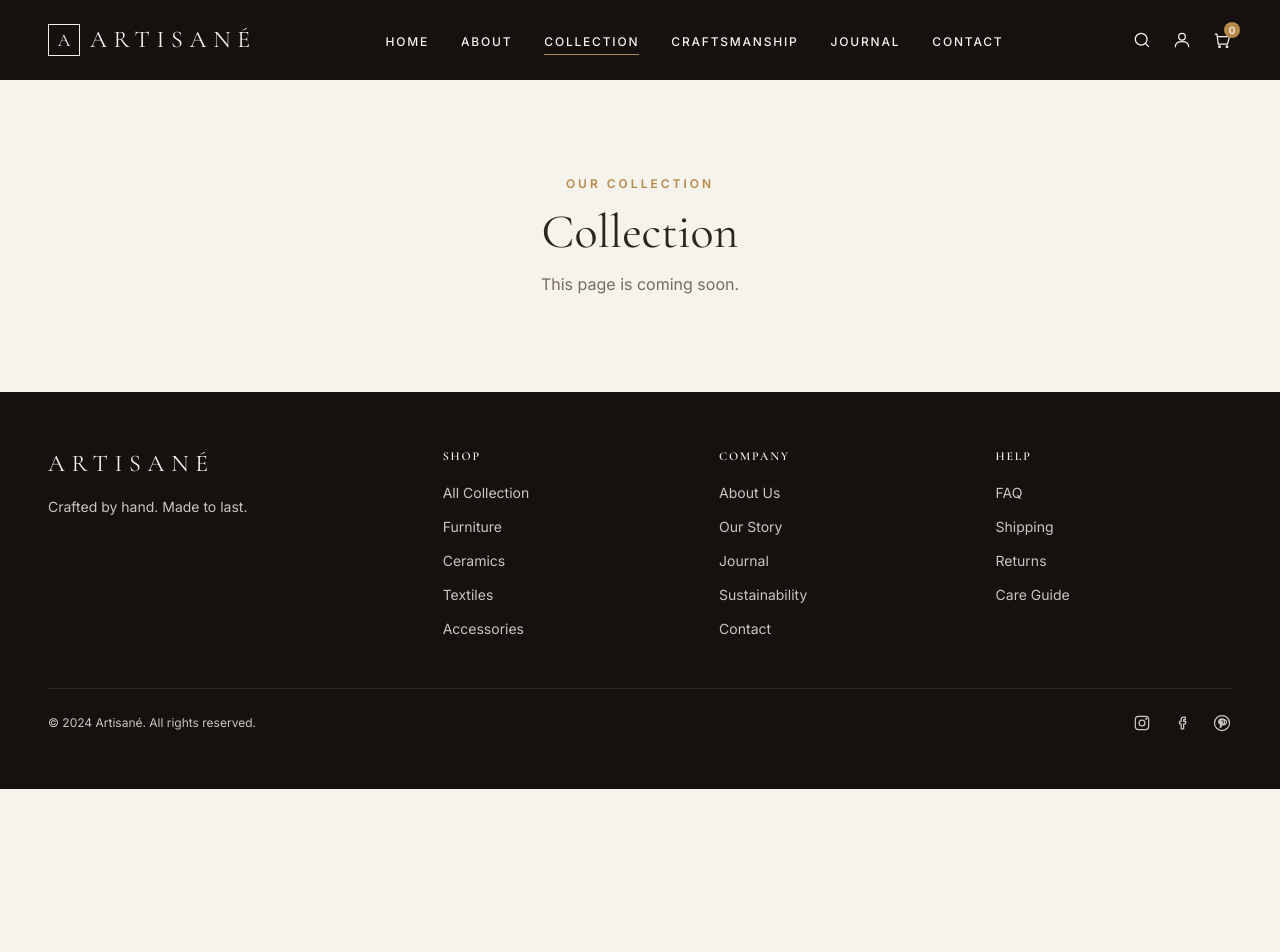
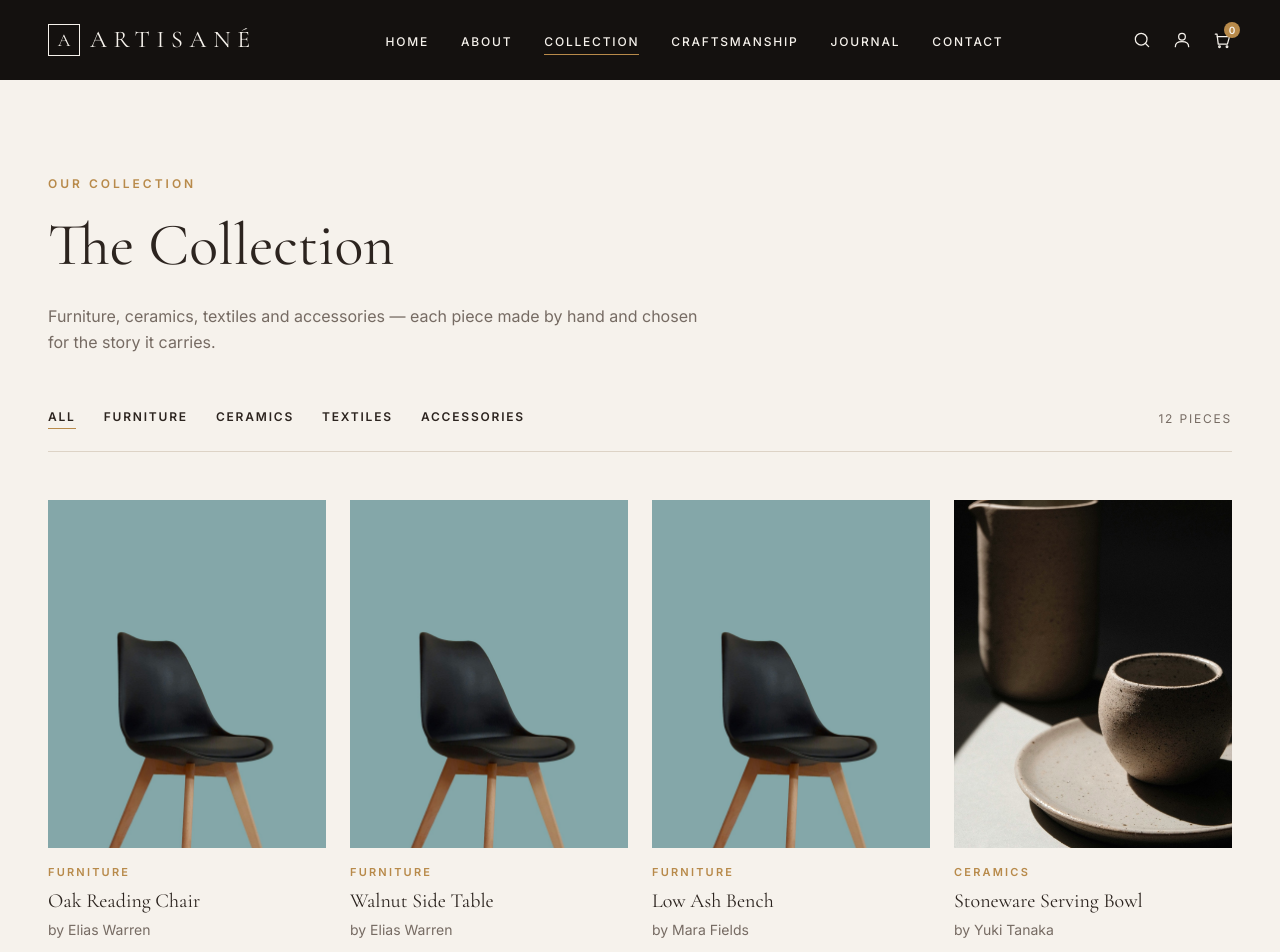
Before and after one commit to KingEmm/Group_2_WDD430_Handcrafted-Haven, a Next.js app: page /collection in a window 1280 px wide. Shown: the top 952 px of the page. Before the commit the page ends 800 px from the top, so only its background shows below. Built offline with nearby package versions, Linux system fonts and the light colour scheme.

Commit message:
Build minimalist collection page with category filtering

```diff
--- a/src/app/collection/page.tsx
+++ b/src/app/collection/page.tsx
@@ -1,17 +1,59 @@
 import Container from "@/components/ui/Container";
+import CategoryFilter from "@/components/product/CategoryFilter";
+import ProductGrid from "@/components/product/ProductGrid";
+import { PRODUCTS } from "@/data/products";
+import { CATEGORIES } from "@/data/categories";
+import type { CategorySlug } from "@/types";
 
-export default function CollectionPage() {
+const VALID_CATEGORIES = new Set(CATEGORIES.map((c) => c.slug));
+
+function parseCategory(value?: string): CategorySlug | null {
+  return value && VALID_CATEGORIES.has(value as CategorySlug)
+    ? (value as CategorySlug)
+    : null;
+}
+
+export default async function CollectionPage({
+  searchParams,
+}: {
+  searchParams: Promise<{ category?: string }>;
+}) {
+  const { category } = await searchParams;
+  const active = parseCategory(category);
+
+  const products = active
+    ? PRODUCTS.filter((p) => p.category === active)
+    : PRODUCTS;
+
+  const activeName = active
+    ? CATEGORIES.find((c) => c.slug === active)?.name
+    : null;
+
   return (
-    <Container className="py-24 text-center">
-      <p className="text-xs font-semibold uppercase tracking-[0.25em] text-gold">
-        Our Collection
-      </p>
-      <h1 className="mt-4 font-[family-name:var(--font-heading)] text-5xl">
-        Collection
-      </h1>
-      <p className="mx-auto mt-4 max-w-md text-stone">
-        This page is coming soon.
-      </p>
+    <Container className="py-16 lg:py-24">
+      <header className="max-w-2xl">
+        <p className="text-xs font-semibold uppercase tracking-[0.25em] text-gold">
+          Our Collection
+        </p>
+        <h1 className="mt-4 font-[family-name:var(--font-heading)] text-5xl leading-tight sm:text-6xl">
+          {activeName ?? "The Collection"}
+        </h1>
+        <p className="mt-5 text-base leading-relaxed text-stone">
+          Furniture, ceramics, textiles and accessories — each piece made by
+          hand and chosen for the story it carries.
+        </p>
+      </header>
+
+      <div className="mt-12 flex flex-col gap-6 border-b border-beige pb-6 sm:flex-row sm:items-end sm:justify-between">
+        <CategoryFilter active={active} />
+        <p className="text-xs uppercase tracking-[0.15em] text-stone">
+          {products.length} {products.length === 1 ? "piece" : "pieces"}
+        </p>
+      </div>
+
+      <div className="mt-12">
+        <ProductGrid products={products} />
+      </div>
     </Container>
   );
 }
--- a/src/components/product/CategoryFilter.tsx
+++ b/src/components/product/CategoryFilter.tsx
@@ -0,0 +1,39 @@
+import Link from "next/link";
+import { CATEGORIES } from "@/data/categories";
+import type { CategorySlug } from "@/types";
+
+const filters: { slug: CategorySlug | null; label: string }[] = [
+  { slug: null, label: "All" },
+  ...CATEGORIES.map((c) => ({ slug: c.slug, label: c.name })),
+];
+
+export default function CategoryFilter({
+  active,
+}: {
+  active: CategorySlug | null;
+}) {
+  return (
+    <nav aria-label="Filter by category">
+      <ul className="flex flex-wrap items-center gap-x-7 gap-y-3">
+        {filters.map(({ slug, label }) => {
+          const isActive = slug === active;
+          return (
+            <li key={slug ?? "all"}>
+              <Link
+                href={slug ? `/collection?category=${slug}` : "/collection"}
+                aria-current={isActive ? "page" : undefined}
+                className={`border-b pb-1 text-xs font-semibold uppercase tracking-[0.15em] transition-colors ${
+                  isActive
+                    ? "border-gold text-espresso"
+                    : "border-transparent text-stone hover:text-espresso"
+                }`}
+              >
+                {label}
+              </Link>
+            </li>
+          );
+        })}
+      </ul>
+    </nav>
+  );
+}
--- a/src/components/product/ProductCard.tsx
+++ b/src/components/product/ProductCard.tsx
@@ -0,0 +1,36 @@
+import Link from "next/link";
+import Image from "next/image";
+import type { Product } from "@/types";
+import { formatPrice } from "@/lib/utils";
+
+export default function ProductCard({ product }: { product: Product }) {
+  return (
+    <Link
+      href={`/collection/${product.slug}`}
+      className="group block focus:outline-none focus-visible:ring-2 focus-visible:ring-gold"
+    >
+      <div className="relative aspect-[4/5] w-full overflow-hidden bg-beige/40">
+        <Image
+          src={product.image}
+          alt={product.name}
+          fill
+          sizes="(min-width: 1024px) 25vw, (min-width: 640px) 45vw, 100vw"
+          className="object-cover transition-transform duration-500 group-hover:scale-105"
+        />
+      </div>
+
+      <div className="pt-4">
+        <p className="text-[11px] font-semibold uppercase tracking-[0.2em] text-gold">
+          {product.category}
+        </p>
+        <h3 className="mt-2 font-[family-name:var(--font-heading)] text-xl leading-snug text-espresso">
+          {product.name}
+        </h3>
+        <p className="mt-1 text-sm text-stone">by {product.artisan}</p>
+        <p className="mt-3 text-sm font-medium tracking-wide text-espresso">
+          {formatPrice(product.price)}
+        </p>
+      </div>
+    </Link>
+  );
+}
--- a/src/components/product/ProductGrid.tsx
+++ b/src/components/product/ProductGrid.tsx
@@ -0,0 +1,26 @@
+import type { Product } from "@/types";
+import ProductCard from "./ProductCard";
+
+export default function ProductGrid({ products }: { products: Product[] }) {
+  if (products.length === 0) {
+    return (
+      <div className="border border-beige py-24 text-center">
+        <p className="font-[family-name:var(--font-heading)] text-2xl text-espresso">
+          Nothing here yet
+        </p>
+        <p className="mx-auto mt-3 max-w-sm text-sm text-stone">
+          No pieces match this category right now. Explore the full collection
+          to see everything our makers have crafted.
+        </p>
+      </div>
+    );
+  }
+
+  return (
+    <div className="grid grid-cols-1 gap-x-6 gap-y-12 sm:grid-cols-2 lg:grid-cols-3 xl:grid-cols-4">
+      {products.map((product) => (
+        <ProductCard key={product.slug} product={product} />
+      ))}
+    </div>
+  );
+}
--- a/src/data/products.ts
+++ b/src/data/products.ts
@@ -0,0 +1,147 @@
+import type { Product } from "@/types";
+
+const IMAGES: Record<Product["category"], string> = {
+  furniture: "/images/products/furniture.jpg",
+  ceramics: "/images/products/ceramics.jpg",
+  textiles: "/images/products/textiles.jpg",
+  accessories: "/images/products/accessories.jpg",
+};
+
+export const PRODUCTS: Product[] = [
+  {
+    slug: "oak-reading-chair",
+    name: "Oak Reading Chair",
+    category: "furniture",
+    price: 640,
+    artisan: "Elias Warren",
+    origin: "Vermont, USA",
+    image: IMAGES.furniture,
+    description:
+      "Hand-joined solid oak with a hand-rubbed oil finish, shaped for long afternoons with a good book.",
+    featured: true,
+  },
+  {
+    slug: "walnut-side-table",
+    name: "Walnut Side Table",
+    category: "furniture",
+    price: 380,
+    artisan: "Elias Warren",
+    origin: "Vermont, USA",
+    image: IMAGES.furniture,
+    description:
+      "A compact walnut table with tapered legs and a live edge that keeps the grain of the tree.",
+  },
+  {
+    slug: "ash-bench",
+    name: "Low Ash Bench",
+    category: "furniture",
+    price: 520,
+    artisan: "Mara Fields",
+    origin: "Oregon, USA",
+    image: IMAGES.furniture,
+    description:
+      "A minimalist bench in pale ash, built with wedged through-tenons and no visible hardware.",
+  },
+  {
+    slug: "stoneware-serving-bowl",
+    name: "Stoneware Serving Bowl",
+    category: "ceramics",
+    price: 68,
+    artisan: "Yuki Tanaka",
+    origin: "Kyoto, Japan",
+    image: IMAGES.ceramics,
+    description:
+      "Wheel-thrown stoneware finished in a soft ash glaze that pools quietly toward the base.",
+    featured: true,
+  },
+  {
+    slug: "matte-mug-set",
+    name: "Matte Mug, Set of Two",
+    category: "ceramics",
+    price: 52,
+    artisan: "Yuki Tanaka",
+    origin: "Kyoto, Japan",
+    image: IMAGES.ceramics,
+    description:
+      "A pair of hand-thrown mugs with an unglazed foot and a warm, earthen matte finish.",
+  },
+  {
+    slug: "speckled-dinner-plates",
+    name: "Speckled Dinner Plates",
+    category: "ceramics",
+    price: 96,
+    artisan: "Nadia Rossi",
+    origin: "Umbria, Italy",
+    image: IMAGES.ceramics,
+    description:
+      "Four coupe plates in speckled clay, each one subtly different where the maker's hands passed.",
+  },
+  {
+    slug: "handwoven-wool-throw",
+    name: "Handwoven Wool Throw",
+    category: "textiles",
+    price: 180,
+    artisan: "Sofia Marquez",
+    origin: "Oaxaca, Mexico",
+    image: IMAGES.textiles,
+    description:
+      "Loom-woven from undyed highland wool, finished with hand-knotted fringe along both ends.",
+    featured: true,
+  },
+  {
+    slug: "linen-table-runner",
+    name: "Stonewashed Linen Runner",
+    category: "textiles",
+    price: 74,
+    artisan: "Sofia Marquez",
+    origin: "Oaxaca, Mexico",
+    image: IMAGES.textiles,
+    description:
+      "Pure stonewashed linen with a soft, lived-in drape and hand-rolled hems.",
+  },
+  {
+    slug: "indigo-cushion-cover",
+    name: "Indigo Cushion Cover",
+    category: "textiles",
+    price: 58,
+    artisan: "Amara Diallo",
+    origin: "Dakar, Senegal",
+    image: IMAGES.textiles,
+    description:
+      "Naturally dyed with indigo and block-printed by hand, so no two covers are quite alike.",
+  },
+  {
+    slug: "leather-card-wallet",
+    name: "Vegetable-Tanned Card Wallet",
+    category: "accessories",
+    price: 64,
+    artisan: "Tomas Halvorsen",
+    origin: "Bergen, Norway",
+    image: IMAGES.accessories,
+    description:
+      "Saddle-stitched by hand from vegetable-tanned leather that patinas with everyday use.",
+    featured: true,
+  },
+  {
+    slug: "brass-key-ring",
+    name: "Solid Brass Key Ring",
+    category: "accessories",
+    price: 28,
+    artisan: "Tomas Halvorsen",
+    origin: "Bergen, Norway",
+    image: IMAGES.accessories,
+    description:
+      "Turned from solid brass on a hand lathe, weighted to sit comfortably in the pocket.",
+  },
+  {
+    slug: "woven-market-tote",
+    name: "Woven Market Tote",
+    category: "accessories",
+    price: 88,
+    artisan: "Amara Diallo",
+    origin: "Dakar, Senegal",
+    image: IMAGES.accessories,
+    description:
+      "Hand-woven natural fibre with leather handles, roomy enough for a day at the market.",
+  },
+];
--- a/src/lib/utils.ts
+++ b/src/lib/utils.ts
@@ -0,0 +1,10 @@
+const priceFormatter = new Intl.NumberFormat("en-US", {
+  style: "currency",
+  currency: "USD",
+  minimumFractionDigits: 0,
+  maximumFractionDigits: 0,
+});
+
+export function formatPrice(amount: number): string {
+  return priceFormatter.format(amount);
+}
```
Also changed, not shown: src/types/index.ts (+12 -0 lines).
